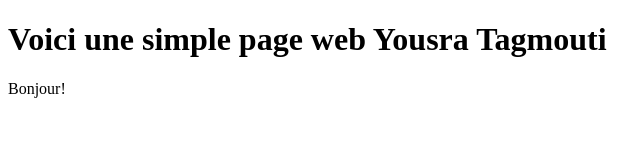
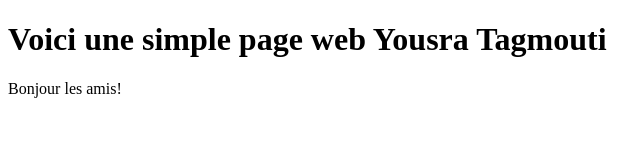
Before and after one commit to YousraTagmouti/Log1000Test1, a plain HTML site: page index.html in a window 1280 px wide. Shown: the full height of the page, 0-640 px from the left. Drawn offline with Linux system fonts and the light colour scheme.

Commit message:
Update index.html

```diff
--- a/index.html
+++ b/index.html
@@ -4,7 +4,7 @@
 
 	<h1>Voici une simple page web Yousra Tagmouti</h1>
 
-	<p>Bonjour!</p>
+	<p>Bonjour les amis!</p>
 
 	</body>
 </html>
```
